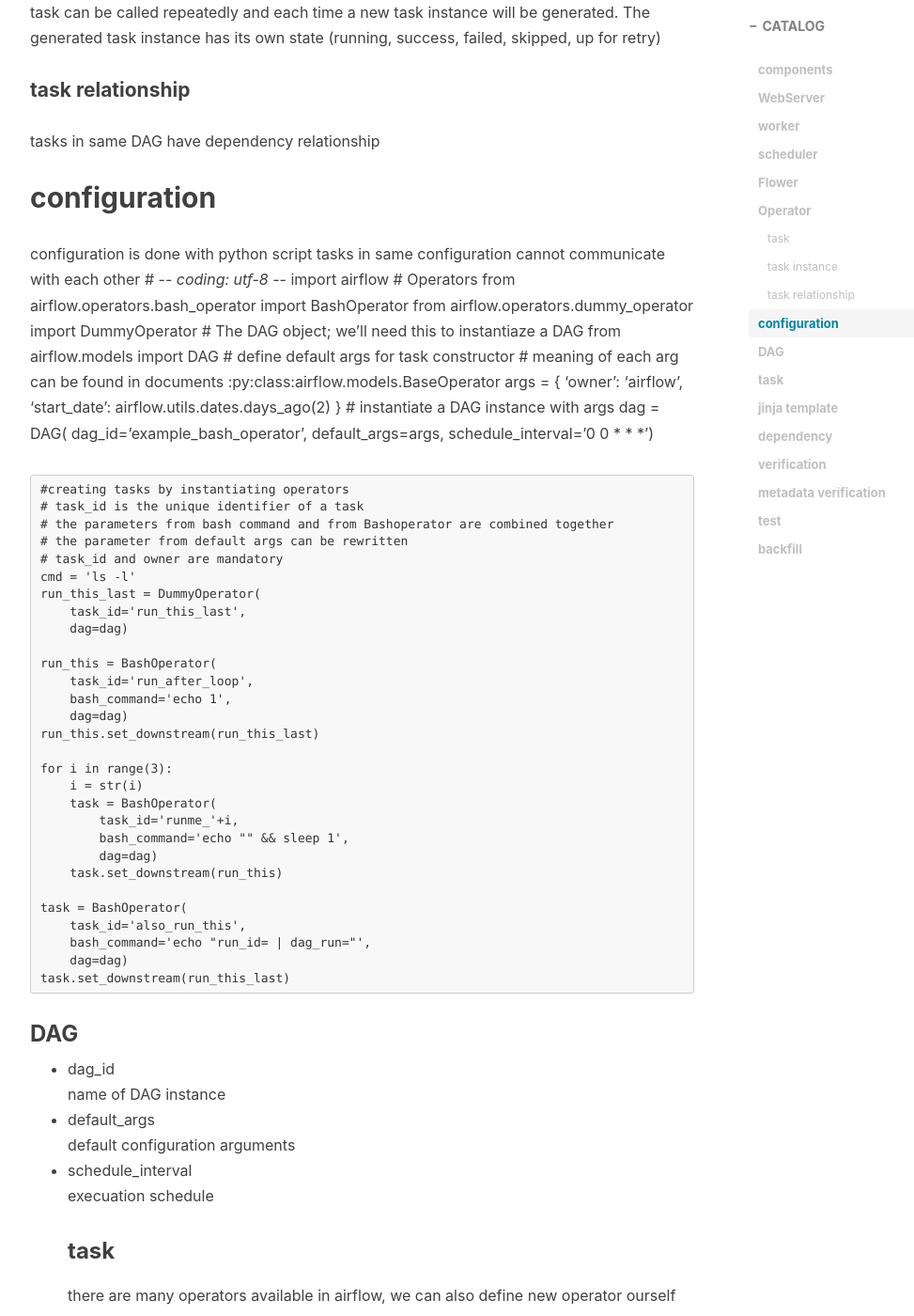
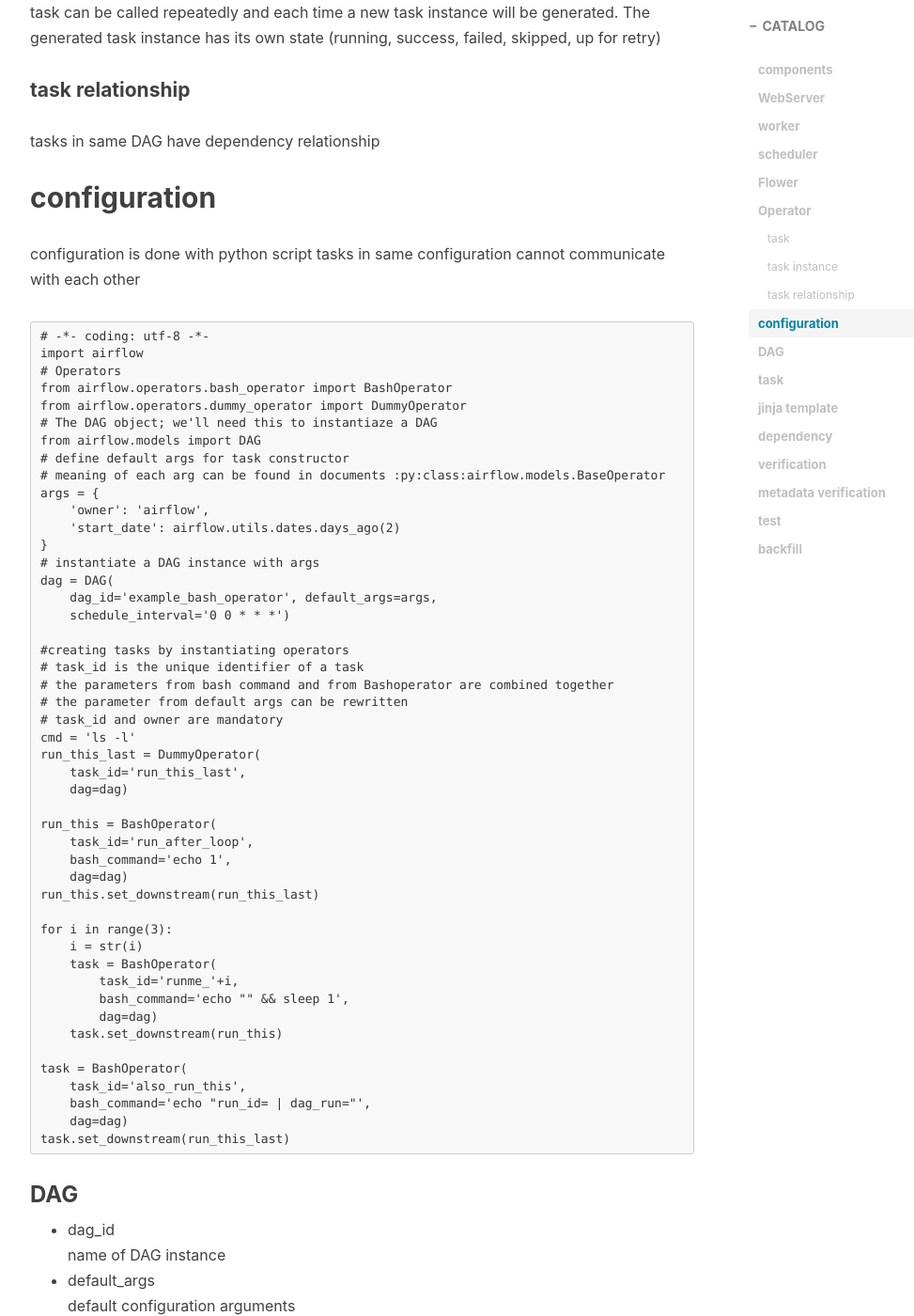
Before and after one commit to neverset123/YWHome, a Jekyll site: the page built from _posts/2020-09-05-Airflow.md, in a window 1280 px wide and 1400 px high, scrolled down 1643 px. Shown: the whole window at 94% size, without its empty margins (233-1206 px from the left). Built offline with Jekyll 4.4.1, drawn with Linux system fonts in a browser that asks for light colours; nearby versions of some CDN libraries; comment, search, counter and statistics services are not loaded; some of the changed text lies outside the part shown.

```diff
--- a/_posts/2020-09-05-Airflow.md
+++ b/_posts/2020-09-05-Airflow.md
@@ -1,6 +1,6 @@
 ---
 layout:     post
-title:      airflow
+title:      Airflow
 subtitle:
 date:       2020-09-05
 author:     neverset
@@ -35,6 +35,7 @@ tasks in same DAG have dependency relationship
 ## configuration
 configuration is done with python script
 tasks in same configuration cannot communicate with each other
+
     # -*- coding: utf-8 -*-
     import airflow
     # Operators
@@ -106,6 +107,7 @@ owner of the task
 time to start the task
 ### jinja template
 jinja provides a set of built-in parameters and macros for work flow definition
+
     templated_command = """
         {% for i in range(5) %}
             #usage of doule curly bracket
@@ -126,7 +128,9 @@ jinja provides a set of built-in parameters and macros for work flow definition
         dag=dag)
 ### dependency
 define dependency betwwen task using set_upstream and set_downstream.
-it is also possible to define dependency with dag.set_dependency(task_id_1, task_id_2)
+it is also possible to define dependency with
+
+    dag.set_dependency(task_id_1, task_id_2)
     # This means that t2 will depend on t1
     # running successfully to run
     # It is equivalent to
@@ -155,6 +159,7 @@ it is also possible to define dependency with dag.set_dependency(task_id_1, task
 
 ### backfill
 reexecuate some operation in past time
+
     # optional, start a web server in debug mode in the background
     # airflow webserver --debug &
     # start your backfill on a date range
```
Also changed, not shown: _posts/2020-09-07-Python Wheel.md (+1 -1 lines).
